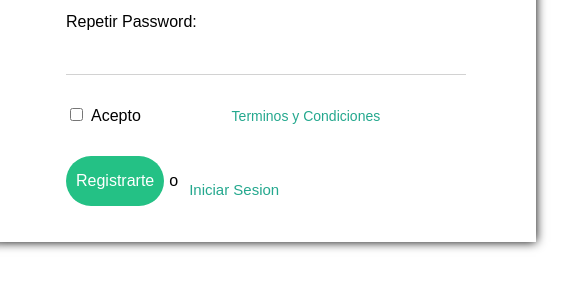
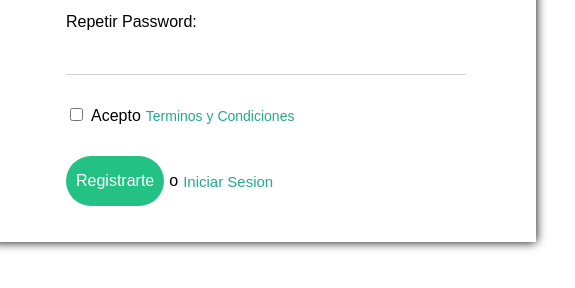
Before and after one commit to NickJCoder/SignUp4geeks, a plain HTML site: page index.html in a window 1280 px wide. Shown: the part 308-596 px from the top of the page, 414-989 px from the left. Drawn offline with Linux system fonts and the light colour scheme.

Commit message:
Update index.html

```diff
--- a/index.html
+++ b/index.html
@@ -38,7 +38,7 @@
                 <div class="terms">
                     <input type="checkbox" id="terms" name="terms" required>
                     <p>Acepto</p>
-                    <button class="boton3" type="submit">Terminos y Condiciones</button>
+                    <a class="boton3" href="google.com">Terminos y Condiciones</a>
 
                 </div>
                 <div class="buttons">
@@ -47,7 +47,7 @@
                     <div class="textoboton">
                         <p>o</p>
                     </div>
-                    <button class="boton2" type="submit">Iniciar Sesion</button>
+                    <a class="boton2" href="google.com">Iniciar Sesion</a>
 
                 </div>
             </form>
```
